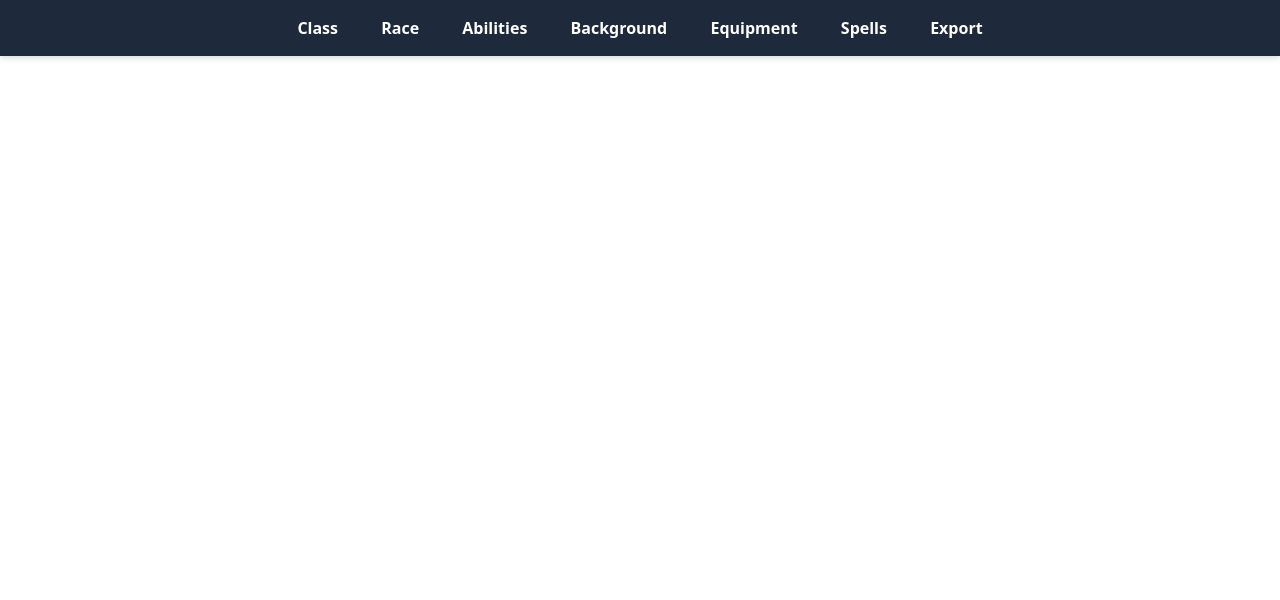
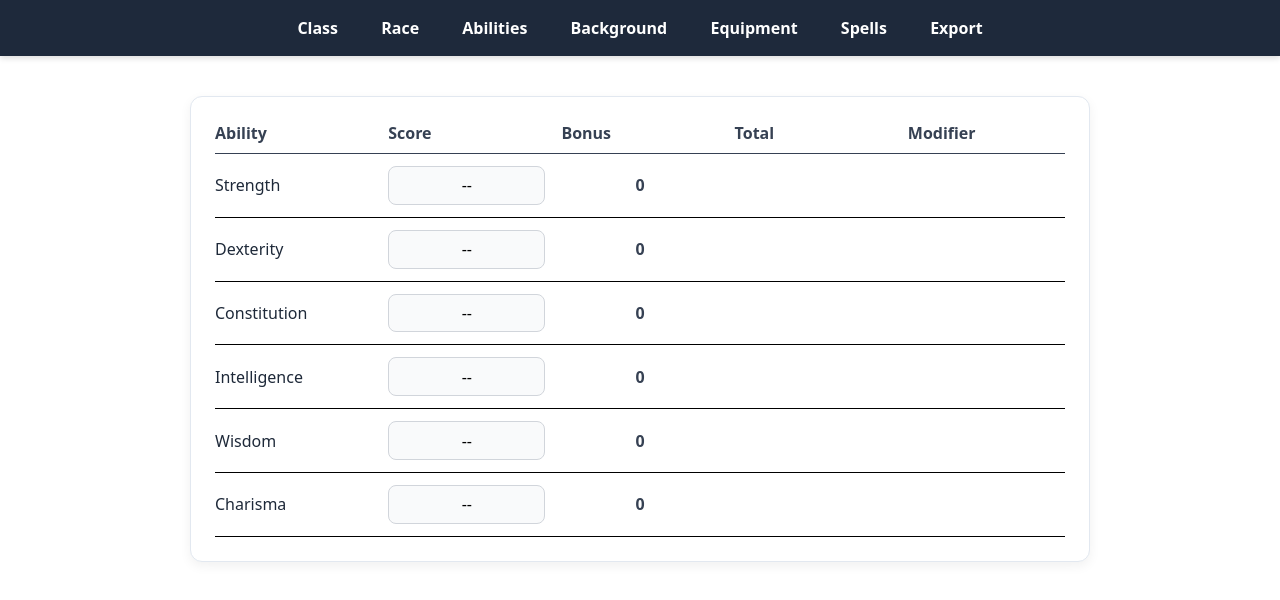
Before and after one commit to kyleyoung1121/dnd-character-build-tool, a SvelteKit app: page /abilities in a window 1280 px wide. Shown: the top 600 px of the page. Built offline with nearby package versions, Linux system fonts and the light colour scheme.

Commit message:
Started ability scores page

```diff
--- a/src/routes/(creation)/abilities/+page.svelte
+++ b/src/routes/(creation)/abilities/+page.svelte
@@ -0,0 +1,141 @@
+<script lang="ts">
+	import { character_store } from '$lib/stores/character_store';
+	import { get } from 'svelte/store';
+
+	const standardArray = [15, 14, 13, 12, 10, 8];
+	const stats = ["strength", "dexterity", "constitution", "intelligence", "wisdom", "charisma"];
+
+	let selectedScores: Record<string, number | null> = {
+		strength: null,
+		dexterity: null,
+		constitution: null,
+		intelligence: null,
+		wisdom: null,
+		charisma: null
+	};
+
+	// Aggregate bonuses from _provenance
+	let bonuses: Record<string, number> = {
+		strength: 0,
+		dexterity: 0,
+		constitution: 0,
+		intelligence: 0,
+		wisdom: 0,
+		charisma: 0
+	};
+
+    $: {
+        const state = get(character_store) as any; // <-- treat as 'any' for TS
+        const provenance = state._provenance ?? {};
+
+        // Reset bonuses
+        bonuses = {
+            strength: 0,
+            dexterity: 0,
+            constitution: 0,
+            intelligence: 0,
+            wisdom: 0,
+            charisma: 0
+        };
+
+        // Sum all _mods
+        for (const key in provenance) {
+            const mods = provenance[key]?._mods;
+            if (mods) {
+                for (const stat of stats) {
+                    if (mods[stat] != null) {
+                        bonuses[stat] += mods[stat];
+                    }
+                }
+            }
+        }
+    }
+
+
+	// Used scores for dropdown filtering
+	$: usedScores = Object.values(selectedScores).filter((s) => s !== null);
+
+	function getModifier(total: number): string {
+		const mod = Math.floor((total - 10) / 2);
+		return mod >= 0 ? `+${mod}` : `${mod}`;
+	}
+</script>
+
+
+<div class="container">
+	<div class="card ability-card mt-4">
+		<!-- Table Header -->
+		<div class="grid grid-cols-5 gap-4 font-bold border-b pb-2 text-gray-700">
+			<div>Ability</div>
+			<div>Score</div>
+			<div>Bonus</div>
+			<div>Total</div>
+			<div>Modifier</div>
+		</div>
+
+		<!-- Table Rows -->
+		{#each stats as stat}
+			<div class="grid grid-cols-5 gap-4 items-center py-3 border-b hover:bg-gray-50 transition-colors">
+				<div class="capitalize font-medium text-gray-800">{stat}</div>
+
+				<!-- Dropdown -->
+				<select
+					bind:value={selectedScores[stat]}
+					class="border rounded px-2 py-1 w-full focus:outline-none focus:ring-2 focus:ring-indigo-200"
+				>
+					<option value={null}>--</option>
+					{#each standardArray as num}
+						{#if !usedScores.includes(num) || selectedScores[stat] === num}
+							<option value={num}>{num}</option>
+						{/if}
+					{/each}
+				</select>
+
+				<!-- Bonus -->
+				<div class="text-center text-gray-700 font-semibold">{bonuses[stat] ?? 0}</div>
+
+				<!-- Total -->
+				<div class="text-center text-gray-800 font-semibold">
+					{selectedScores[stat] !== null ? selectedScores[stat] + (bonuses[stat] ?? 0) : ""}
+				</div>
+
+				<!-- Modifier -->
+				<div class="text-center font-mono text-indigo-600 font-bold">
+					{selectedScores[stat] !== null ? getModifier(selectedScores[stat] + (bonuses[stat] ?? 0)) : ""}
+				</div>
+			</div>
+		{/each}
+	</div>
+</div>
+
+<style>
+	/* Container adjustments for nav bar */
+	.container {
+		padding-top: 80px; /* space for nav */
+		max-width: 900px;
+		margin: 0 auto;
+	}
+
+	/* Card style */
+	.card.ability-card {
+		background: #ffffff;
+		border: 1px solid #e2e8f0;
+		border-radius: 12px;
+		padding: 1.5rem;
+		box-shadow: 0 4px 12px rgba(0, 0, 0, 0.06);
+	}
+
+	/* Table row hover */
+	.grid > div {
+		transition: background 0.2s ease;
+	}
+
+	select {
+		background: #f9fafb;
+		border: 1px solid #d1d5db;
+		border-radius: 8px;
+		padding: 0.4rem 0.6rem;
+		font-weight: 500;
+		text-align: center;
+	}
+</style>
```
